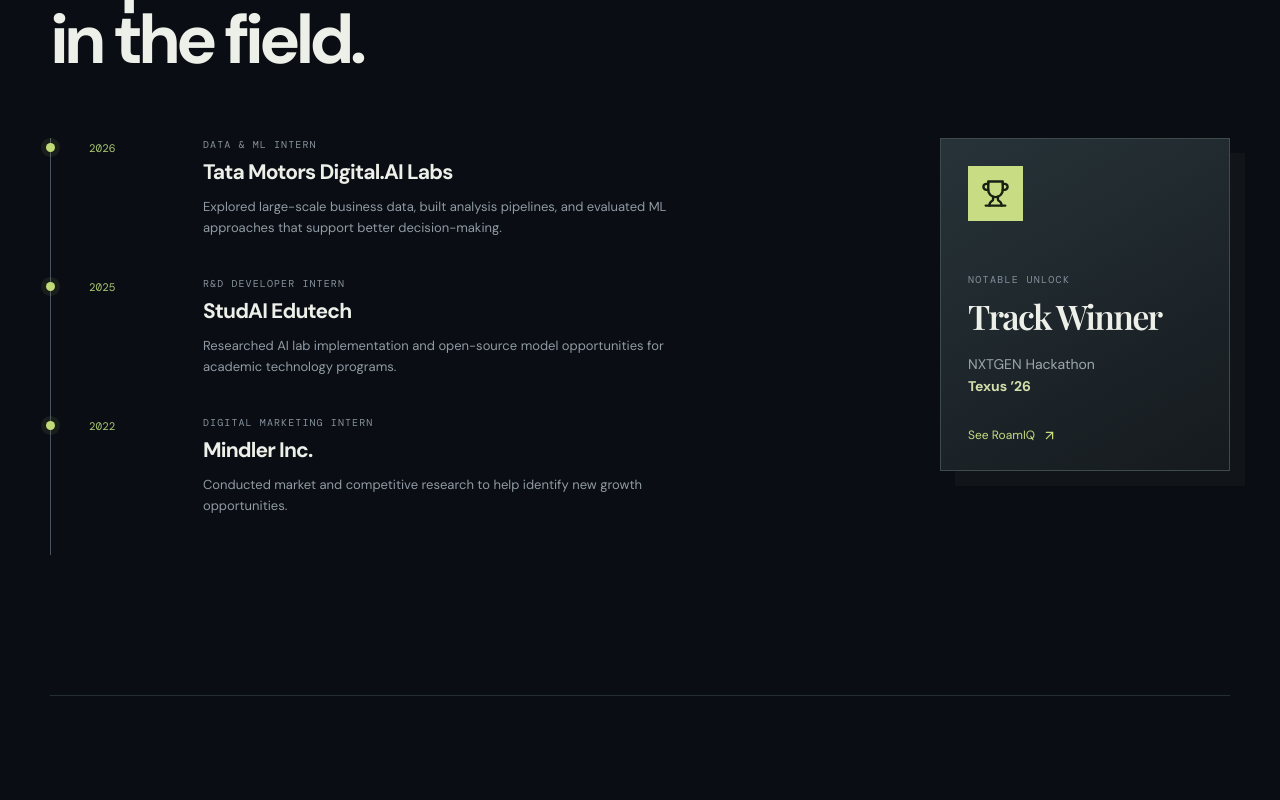
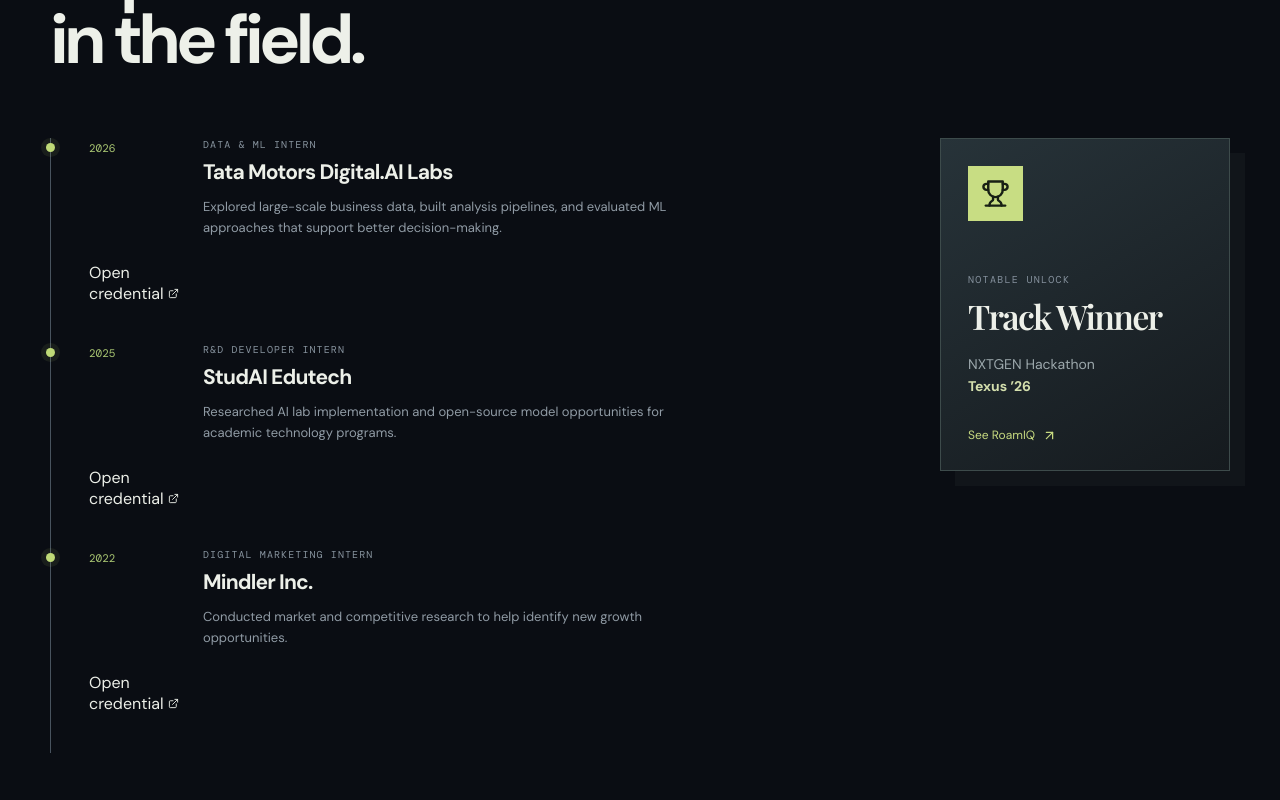
Before and after one commit to Sidtheogdeveloper/My-Portfolio, a React (Vite) app: page / in a window 1280 px wide. Shown: the part 3080-3880 px from the top of the page. Built offline with nearby package versions, Linux system fonts and the light colour scheme; a web font is replaced by a local one.

Commit message:
Update journey log with credential links
Added links to credentials for internships in the journey log.

```diff
--- a/src/App.tsx
+++ b/src/App.tsx
@@ -139,9 +139,15 @@
         <div className="section-heading"><span>03 / JOURNEY LOG</span><h2>Experience earned<br />in the field.</h2></div>
         <div className="journey-grid">
           <div className="timeline">
-            <article><span>2026</span><div><p className="timeline-type">DATA &amp; ML INTERN</p><h3>Tata Motors Digital.AI Labs</h3><p>Explored large-scale business data, built analysis pipelines, and evaluated ML approaches that support better decision-making.</p></div></article>
-            <article><span>2025</span><div><p className="timeline-type">R&amp;D DEVELOPER INTERN</p><h3>StudAI Edutech</h3><p>Researched AI lab implementation and open-source model opportunities for academic technology programs.</p></div></article>
-            <article><span>2022</span><div><p className="timeline-type">DIGITAL MARKETING INTERN</p><h3>Mindler Inc.</h3><p>Conducted market and competitive research to help identify new growth opportunities.</p></div></article>
+            <article><span>2026</span><div><p className="timeline-type">DATA &amp; ML INTERN</p><h3>Tata Motors Digital.AI Labs</h3><p>Explored large-scale business data, built analysis pipelines, and evaluated ML approaches that support better decision-making.</p></div>
+            <a href="https://drive.google.com/file/d/1MlawYtZ9YRHMnHeMPM_l9rYus_zeLgc3/view?usp=drive_link" target="_blank" rel="noreferrer">Open credential <ExternalLink size={11} /></a>
+            </article>
+            <article><span>2025</span><div><p className="timeline-type">R&amp;D DEVELOPER INTERN</p><h3>StudAI Edutech</h3><p>Researched AI lab implementation and open-source model opportunities for academic technology programs.</p></div>
+            <a href="https://drive.google.com/file/d/1zzR3ruEC70n84T8ioVOHaqXglGcEmYv1/view?usp=drive_link" target="_blank" rel="noreferrer">Open credential <ExternalLink size={11} /></a>
+            </article>
+            <article><span>2022</span><div><p className="timeline-type">DIGITAL MARKETING INTERN</p><h3>Mindler Inc.</h3><p>Conducted market and competitive research to help identify new growth opportunities.</p></div>
+            <a href="https://drive.google.com/file/d/1Kq3BwpDBTOQcH6sM_Lbr_Uz4lk2uOcDK/view?usp=drive_link" target="_blank" rel="noreferrer">Open credential <ExternalLink size={11} /></a>
+            </article>
           </div>
           <aside className="achievement-card"><div className="trophy"><Trophy size={29} /></div><p className="mini-label">NOTABLE UNLOCK</p><h3>Track Winner</h3><p>NXTGEN Hackathon<br /><b>Texus ’26</b></p><a href="https://github.com/Sidtheogdeveloper/RoamIQ" target="_blank" rel="noreferrer">See RoamIQ <ArrowUpRight size={15} /></a></aside>
         </div>
```
